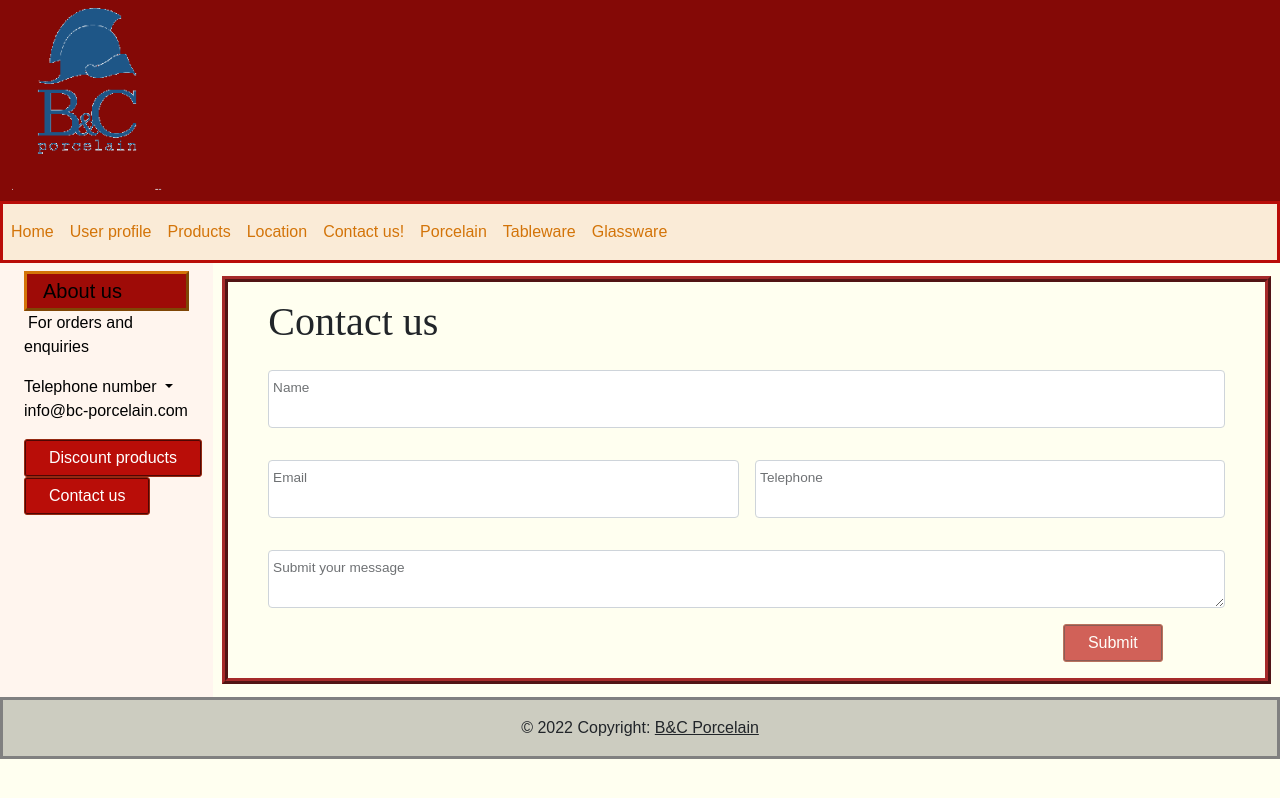
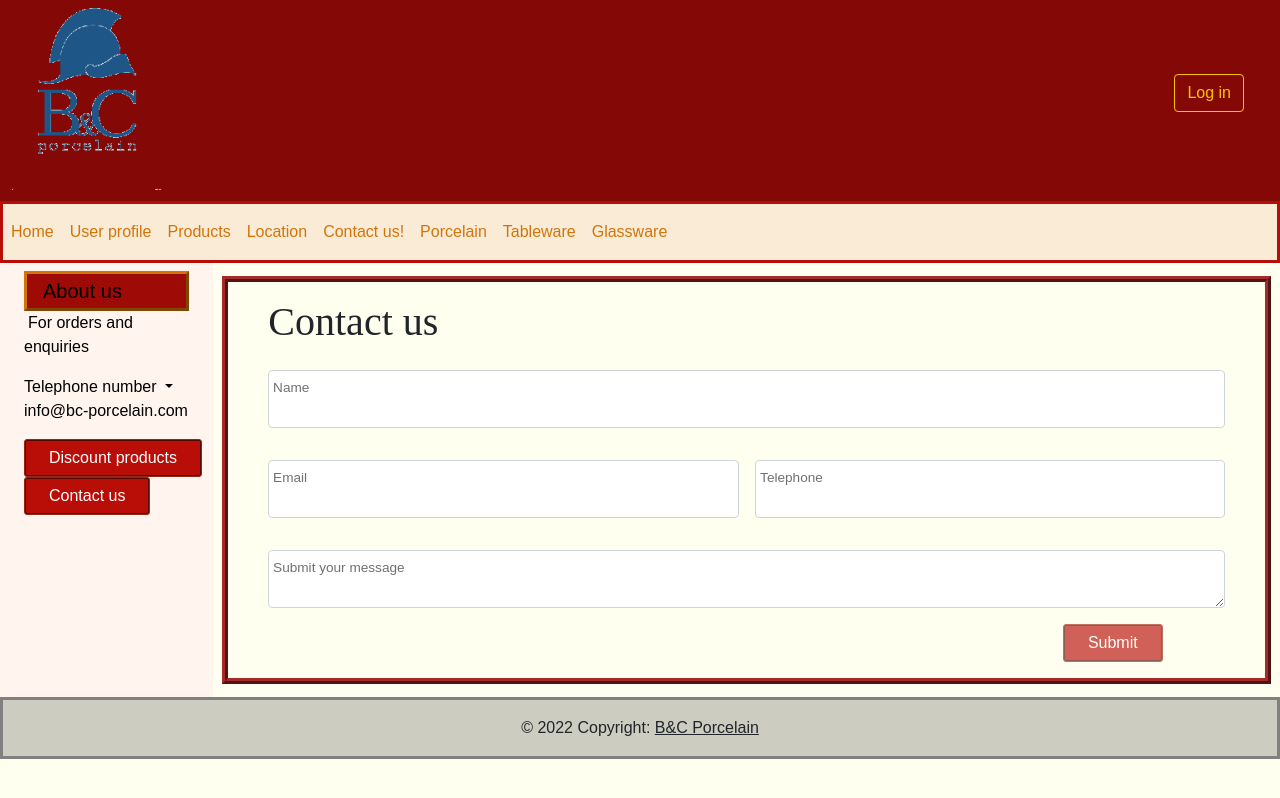
Before and after one commit to SerBro42/tiendaPorcelanaFront, an Angular app: page /contact in a window 1280 px wide. Built offline with nearby package versions, Linux system fonts and the light colour scheme; no server answers.

Commit message:
upper login button
Sign-in shortcut button placed in the right side of the header, where the "Log out" is usually located

```diff
--- a/src/app/components/header/header.component.html
+++ b/src/app/components/header/header.component.html
@@ -15,6 +15,7 @@
         <p *ngIf="isSignedIn" class="card-text">Welcome, <strong>{{UserProfile?.name}}</strong></p>
       </div>
       <button class="btn btn-outline-warning my-2" (click)="signOut()" *ngIf="isSignedIn">Log out</button>
+      <button class="btn btn-outline-warning my-2" (click)="signIn()" *ngIf="!isSignedIn">Log in</button>
     </div>
   </div>
 </header>
--- a/src/app/components/header/header.component.ts
+++ b/src/app/components/header/header.component.ts
@@ -39,4 +39,8 @@ export class HeaderComponent implements OnInit {
     this.router.navigate(['login']);
   }
 
+  signIn() {
+    this.router.navigate(['login']);
+  }
+
 }
```
